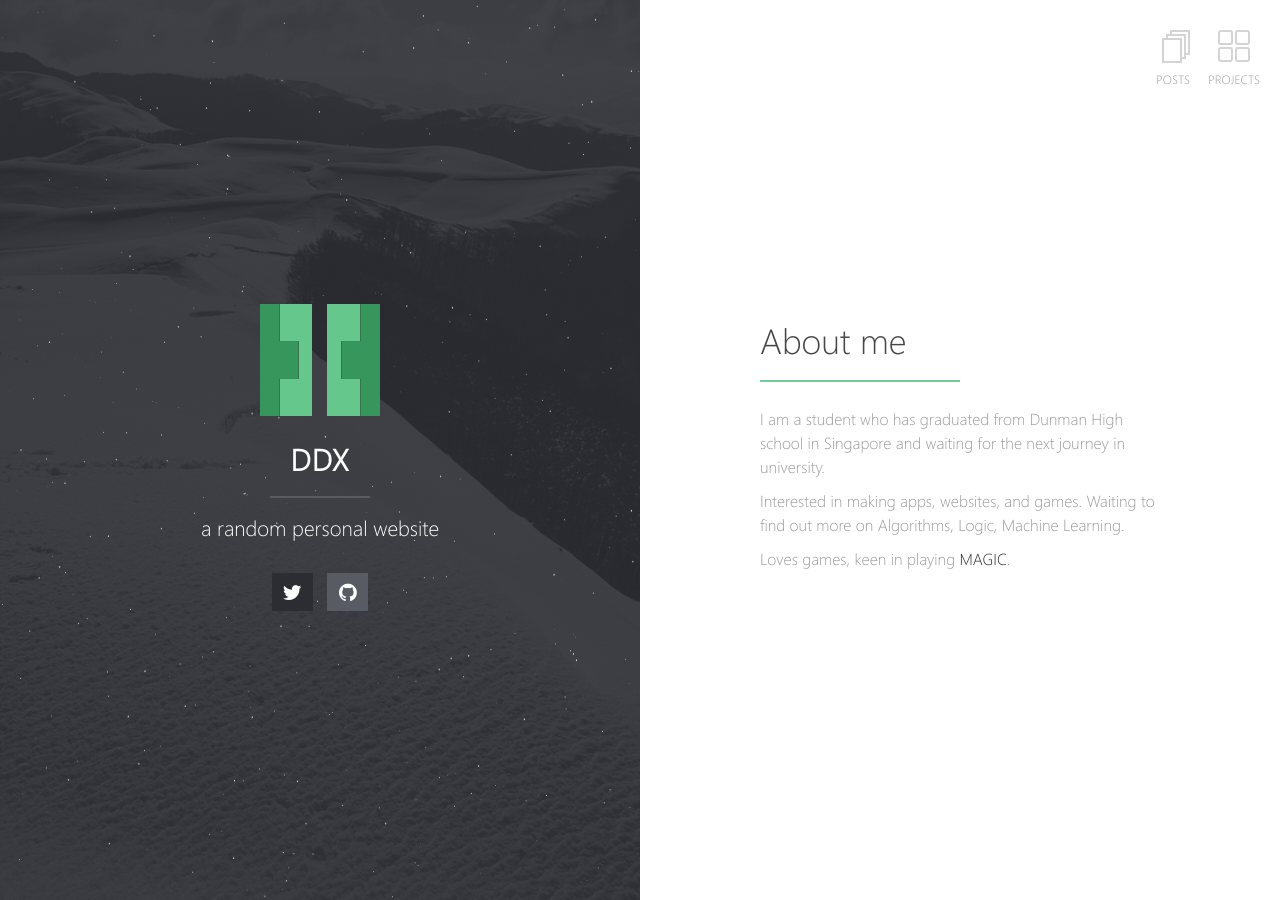
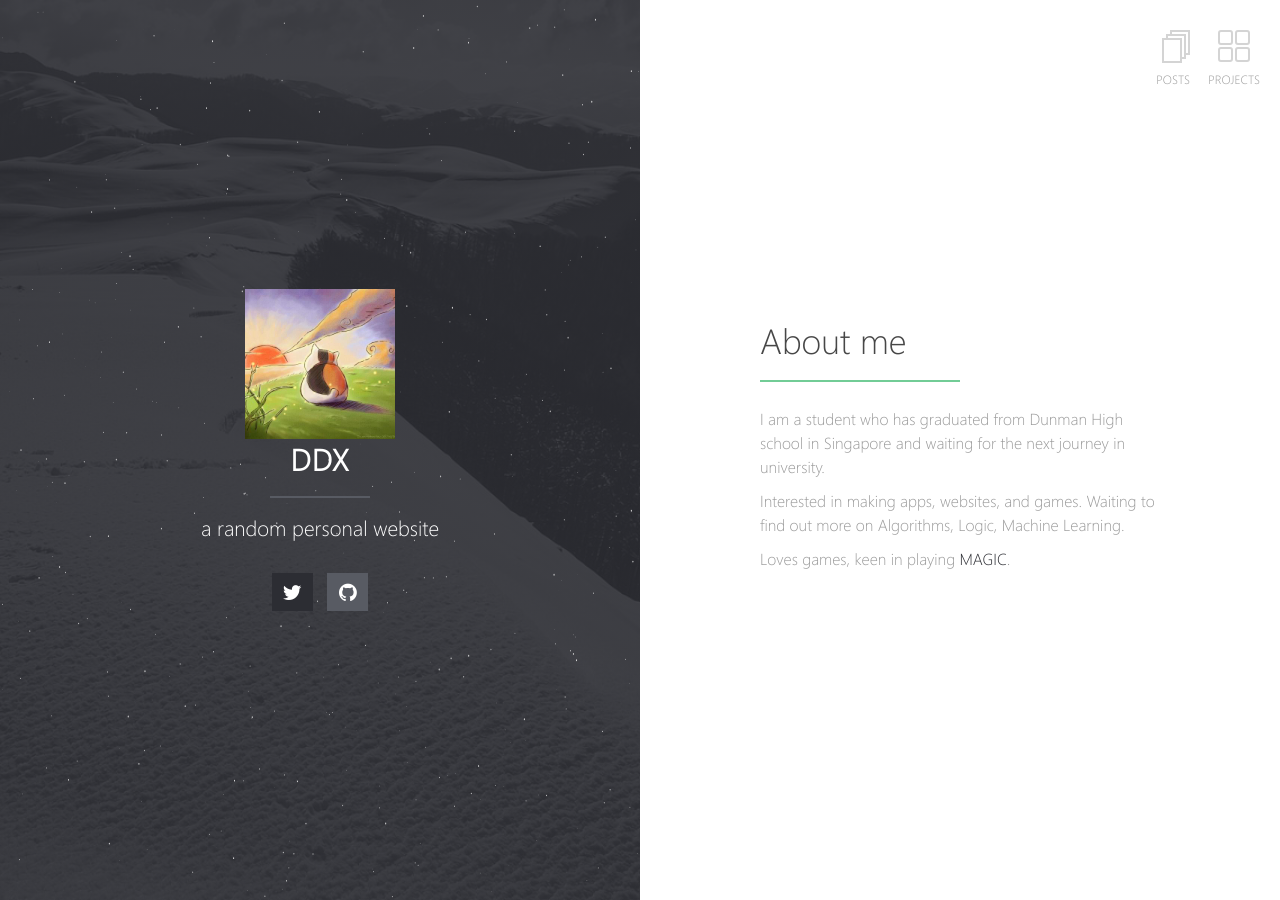
Before and after one commit to ddx-510/ddx-510.github.io, a Jekyll site: the page built from index.md, in a window 1280 px wide. Built offline with Jekyll 4.4.1, drawn with Linux system fonts in a browser that asks for light colours; our own code applies the rules of GitHub Pages for plain Markdown files.

Commit message:
Logo updated

```diff
--- a/_config.yml
+++ b/_config.yml
@@ -2,7 +2,7 @@
 title: ddx
 description: a random personal website
 url: https://ddx-510.github.io
-logo: halve.png                                       # Site logo
+logo: ddx.png                                       # Site logo
 locale: en_US
 
 # Left Block Images
```
Also changed, not shown: images/ddx.png (added).
